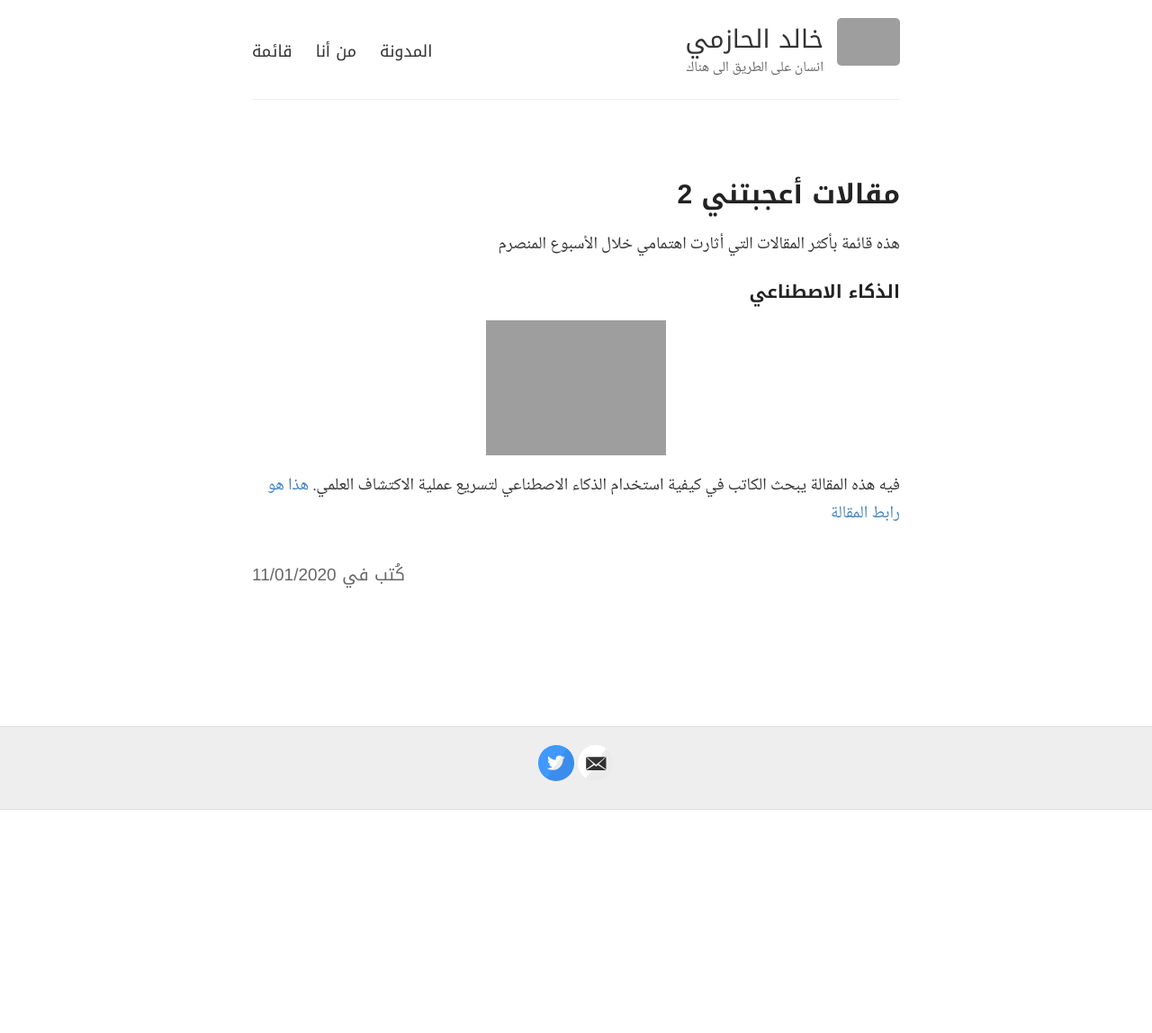
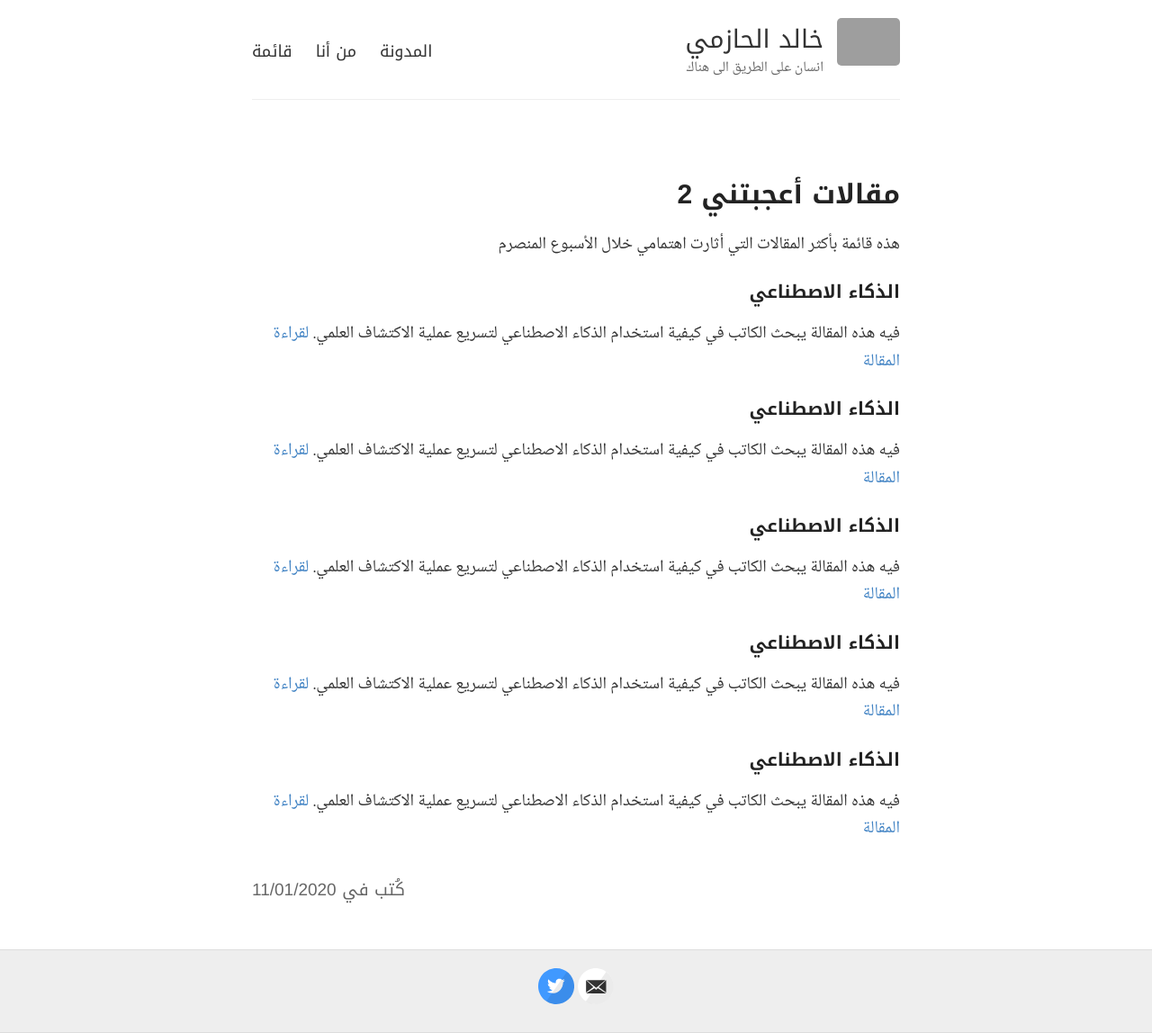
Before and after one commit to khalidlabs/arabic, a Jekyll site: the page built from _posts/2020-01-11-Articles2.md, in a window 1280 px wide. Shown: the whole page at 90% size. Built offline with Jekyll 4.4.1, drawn with Linux system fonts in a browser that asks for light colours; before the commit the page ends 900 px from its top, so only the background shows below that; grey boxes are pictures that could not be loaded.

Commit message:
Update 2020-01-11-Articles2.md

```diff
--- a/_posts/2020-01-11-Articles2.md
+++ b/_posts/2020-01-11-Articles2.md
@@ -8,6 +8,20 @@ category: مقالات
 هذه قائمة بأكثر المقالات التي أثارت اهتمامي خلال الأسبوع المنصرم
 
 ### الذكاء الاصطناعي
-<img src="https://static.arageek.com/wp-content/uploads/books-1-1.jpg" width="200" height="150" />
+فيه هذه المقالة يبحث الكاتب في كيفية استخدام الذكاء الاصطناعي لتسريع عملية الاكتشاف العلمي.  [لقراءة المقالة](http://example.com)
 
-فيه هذه المقالة يبحث الكاتب في كيفية استخدام الذكاء الاصطناعي لتسريع عملية الاكتشاف العلمي.  [هذا هو رابط المقالة](http://example.com)
+
+### الذكاء الاصطناعي
+فيه هذه المقالة يبحث الكاتب في كيفية استخدام الذكاء الاصطناعي لتسريع عملية الاكتشاف العلمي.  [لقراءة المقالة](http://example.com)
+
+
+### الذكاء الاصطناعي
+فيه هذه المقالة يبحث الكاتب في كيفية استخدام الذكاء الاصطناعي لتسريع عملية الاكتشاف العلمي.  [لقراءة المقالة](http://example.com)
+
+
+### الذكاء الاصطناعي
+فيه هذه المقالة يبحث الكاتب في كيفية استخدام الذكاء الاصطناعي لتسريع عملية الاكتشاف العلمي.  [لقراءة المقالة](http://example.com)
+
+
+### الذكاء الاصطناعي
+فيه هذه المقالة يبحث الكاتب في كيفية استخدام الذكاء الاصطناعي لتسريع عملية الاكتشاف العلمي.  [لقراءة المقالة](http://example.com)
```
